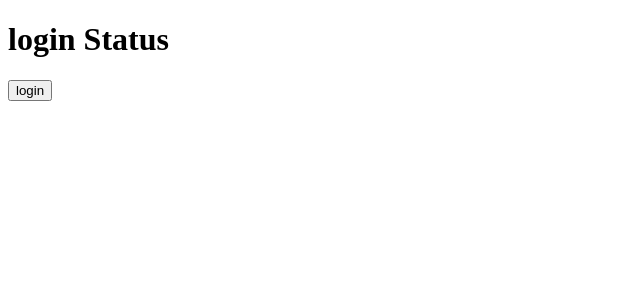
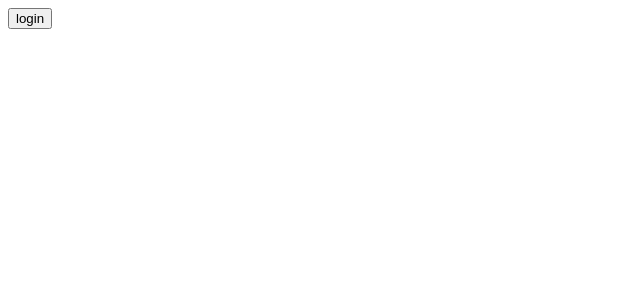
Before and after one commit to SamratDebugger/react-full-course, a React (Vite) app: page / in a window 1280 px wide. Shown: the top 300 px of the page, without its empty margins (0-640 px from the left). Built offline with nearby package versions, Linux system fonts and the light colour scheme.

Commit message:
rendering with switch

```diff
--- a/src/App.jsx
+++ b/src/App.jsx
@@ -1,16 +1,10 @@
-const loginSatusButton = (status) => {
-  if (status) {
-    return <button>logout</button>;
-  } else {
-    return <button>login </button>;
+export default function App() {
+  const status = false;
+  switch (status) {
+    case true:
+      return <button>logout</button>;
+    case false:
+      return <button>login</button>;
+      return null;
   }
-};
-
-export default function App() {
-  return (
-    <div>
-      <h1>login Status</h1>
-      {loginSatusButton(false)}
-    </div>
-  );
 }
```
